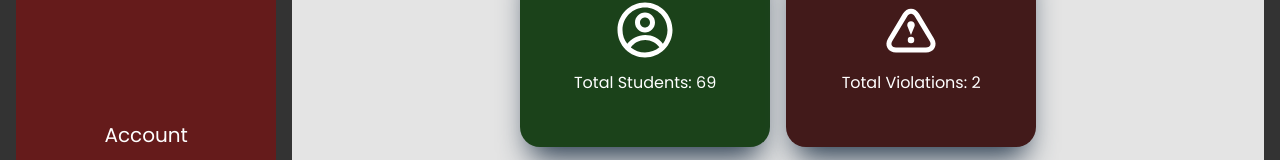
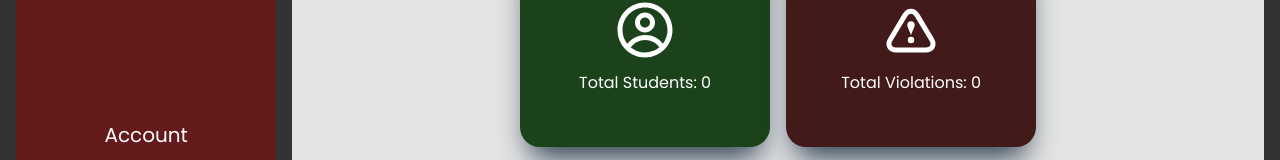
Before and after one commit to hubymeme22/Student-Violation-System, a React (Vite) app: page / in a window 1280 px wide. Shown: the part 509-669 px from the top of the page. Built offline with nearby package versions, Linux system fonts and the light colour scheme; no server answers.

Commit message:
Display summary totals from server

```diff
--- a/src/pages/content/dashboard/index.jsx
+++ b/src/pages/content/dashboard/index.jsx
@@ -21,6 +21,7 @@ function DashboardContent() {
       .then((res) => {
         const dataset = res.data;
         setSummary(dataset);
+        console.log(dataset);
       })
       .catch((err) => {
         console.log(err);
@@ -45,14 +46,14 @@ function DashboardContent() {
           bgColor={'green'}
           type={'Students'}
           icon={<CgProfile />}
-          amount={69}
+          amount={summary ? summary.studentsCount : 0}
         />
 
         {/* Violations */}
         <DashboardCard
           type={'Violations'}
           icon={<TiWarningOutline />}
-          amount={2}
+          amount={summary ? summary.violationCount : 0}
         />
       </Summary>
     </ContentContainer>
```
